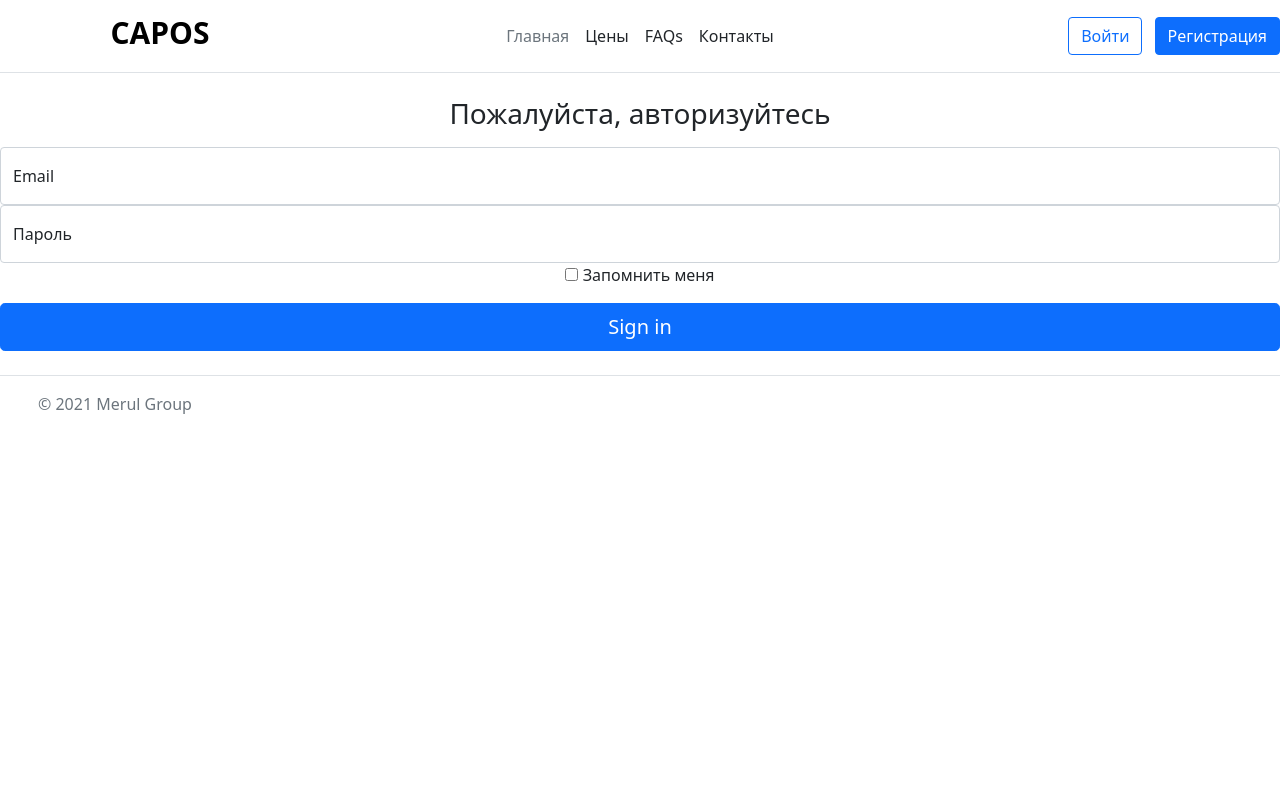
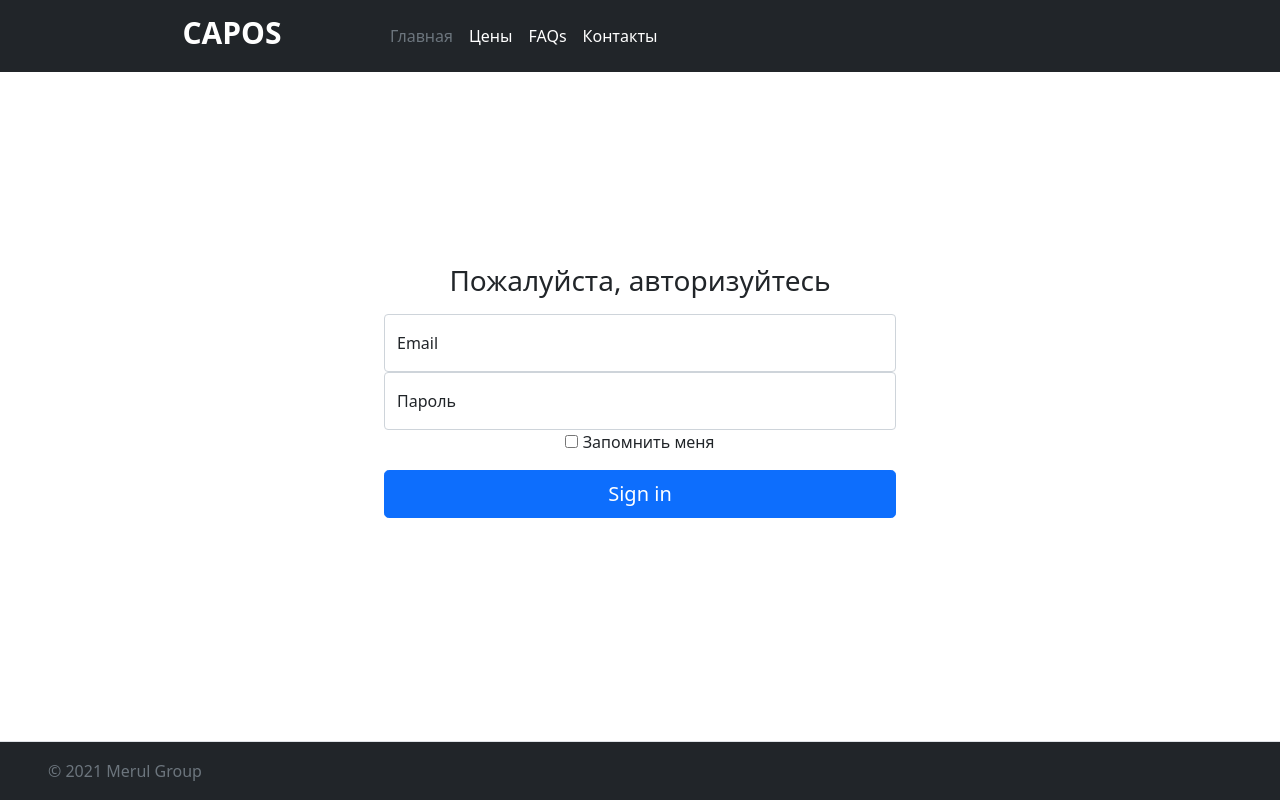
Before and after one commit to turdusMerul/CAPOS, a Django app: page /sign_in in a window 1280 px wide. Run offline with Django 3.2, Linux system fonts and the light colour scheme.

Commit message:
Исправлены страницы веб-сервиса

```diff
--- a/capos/main/templates/main/base.html
+++ b/capos/main/templates/main/base.html
@@ -10,32 +10,32 @@
 </head>
 
 <body>
-    <header
-        class="d-flex flex-wrap align-items-center justify-content-center justify-content-md-between py-3 mb-4 border-bottom">
-        <a href="/" class="d-flex align-items-center col-md-3 mb-2 mb-md-0 text-dark text-decoration-none">
-            <svg width="100%" height="30">
-                <text x="50%" y="50%" dominant-baseline="middle" text-anchor="middle" font-weight="bold" font-size="30">CAPOS</text>
-            </svg>
-        </a>
+    <header class="p-3 bg-dark text-white">
+        <div class="container">
+            <div class="d-flex flex-wrap align-items-center justify-content-center justify-content-lg-start">
+                <a href="/" class="d-flex align-items-center mb-2 mb-lg-0 text-white text-decoration-none">
+                    <svg width="100%" height="30">
+                        <text x="50%" y="50%" dominant-baseline="middle" text-anchor="middle" font-weight="bold" font-size="30" style="fill:white">CAPOS</text>
+                    </svg>
+                </a>
 
-        <ul class="nav col-12 col-md-auto mb-2 justify-content-center mb-md-0">
-            <li><a href="/" class="nav-link px-2 link-secondary">Главная</a></li>
-            <li><a href="#" class="nav-link px-2 link-dark">Цены</a></li>
-            <li><a href="#" class="nav-link px-2 link-dark">FAQs</a></li>
-            <li><a href="#" class="nav-link px-2 link-dark">Контакты</a></li>
-        </ul>
-
-        <div class="col-md-3 text-end" width = 100%>
-            <button type="button" class="btn btn-outline-primary me-2">Войти</button>
-            <button type="button" class="btn btn-primary">Регистрация</button>
+                <ul class="nav col-12 col-lg-auto mb-2 justify-content-center mb-md-0">
+                    <li><a href="/" class="nav-link px-2 text-secondary">Главная</a></li>
+                    <li><a href="#" class="nav-link px-2 text-white">Цены</a></li>
+                    <li><a href="#" class="nav-link px-2 text-white">FAQs</a></li>
+                    <li><a href="#" class="nav-link px-2 text-white">Контакты</a></li>
+                </ul>
+            </div>
         </div>
     </header>
 
-    <main class="text-center" height = "100%">
+
+    <main class="text-center" height="100%">
         {% block main %}{% endblock %}
     </main>
 
-    <footer class="d-flex flex-wrap justify-content-between align-items-center py-3 my-4 border-top">
+
+    <footer class="bg-dark d-flex flex-wrap justify-content-between align-items-center py-3 border-top" style = "position: fixed; left: 0; bottom: 0; padding: 10px; color: #fff; width: 100%;">
         <div class="col-md-4 d-flex align-items-center">
             <a href="/" class="mb-3 me-2 mb-md-0 text-muted text-decoration-none lh-1">
                 <svg class="bi" width="30" height="24">
--- a/capos/main/templates/main/signIn.html
+++ b/capos/main/templates/main/signIn.html
@@ -7,8 +7,7 @@
 
 
 {% block main %}
-    <main class="form-signin">
-        <form>
+    <form style="margin-top:15%; margin-left:30%; margin-right:30%;">
         <h1 class="h3 mb-3 fw-normal">Пожалуйста, авторизуйтесь</h1>
 
         <div class="form-floating">
@@ -27,5 +26,4 @@
         </div>
         <button class="w-100 btn btn-lg btn-primary" type="submit">Sign in</button>
     </form>
-    </main>
 {% endblock %}
```
Lines whose indentation alone changed are shown as unchanged.
